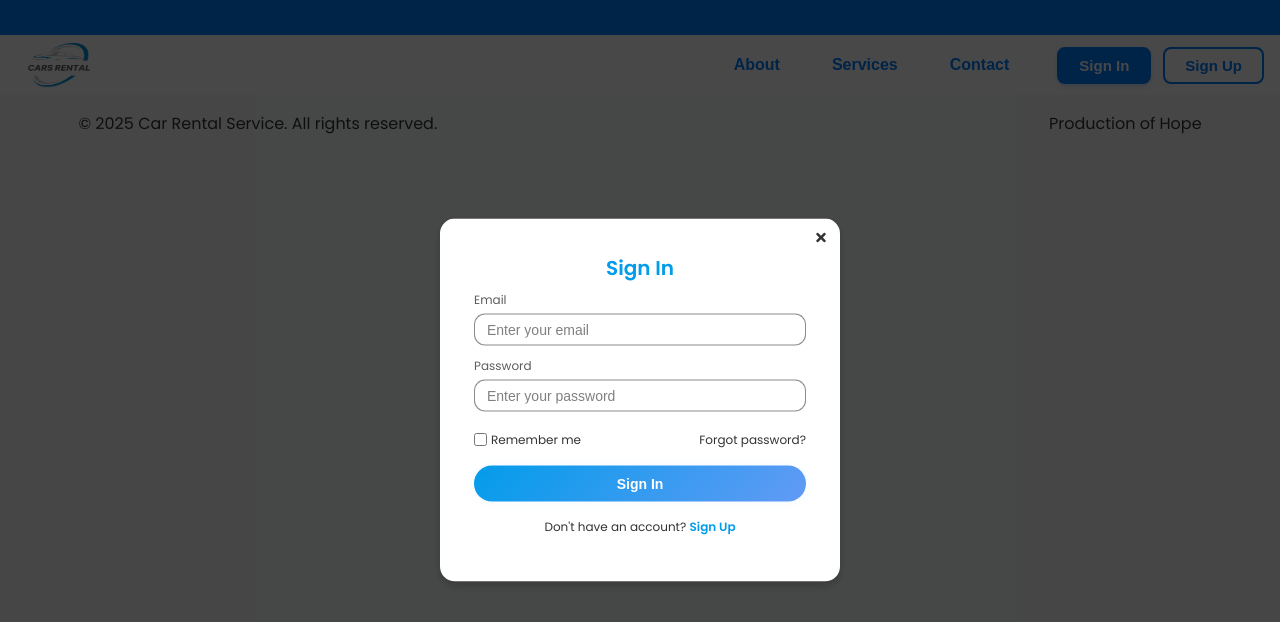
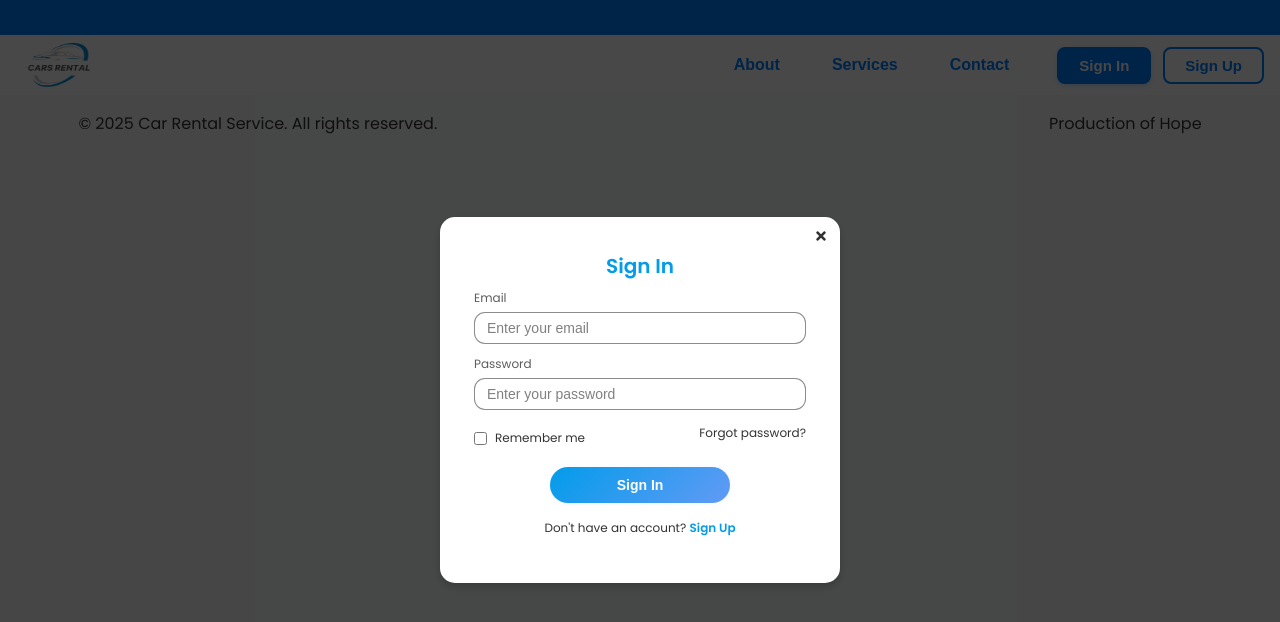
Before and after one commit to tyri0n11/WEB-APP-Car-Rental-Service, a React (Vite) app in the folder client/: page /auth in a window 1280 px wide. Both pictures are taken after a click on the button "Sign In". Shown: the top 622 px of the page. Built offline with nearby package versions, Linux system fonts and the light colour scheme; no server answers.

Commit message:
fix(auth): Adding highlight text box when user warning appears, fix the size of buttons.

```diff
--- a/client/src/components/pages/auth/AuthStyles.css
+++ b/client/src/components/pages/auth/AuthStyles.css
@@ -12,7 +12,8 @@
   z-index: 1000;
 }
 
-.signup-wrapper, .signin-wrapper {
+.signup-wrapper,
+.signin-wrapper {
   position: fixed;
   min-width: 400px;
   height: auto;
@@ -57,21 +58,26 @@
 .form-box .input-box {
   width: 100%;
 }
+
 .form-box {
   width: 100%;
   padding: 16px;
   overflow: hidden;
 }
+
 .form-box .name-box {
   display: flex;
   gap: 10px;
 }
+
 .form-box .name-box .input-box {
   width: 50%;
 }
+
 .form-box .name-box .input-box input {
   width: 100%;
 }
+
 .input-box label {
   font-size: 12px;
   display: block;
@@ -114,9 +120,17 @@
 .form-box .remember-forgot {
   display: flex;
   justify-content: space-between;
-  align-items: center;
+  align-items: flex-start;
   font-size: 12px;
   margin: 8px 0 12px;
+}
+
+.form-box .remember-forgot label {
+  display: flex;
+  align-items: center;
+  gap: 4px;
+  color: #333;
+  text-decoration: none;
 }
 
 .remember-forgot label input {
@@ -141,7 +155,8 @@
 }
 
 .form-box button {
-  width: 100%;
+  width: 180px;
+  /* Changed from 100% to fixed width */
   height: 36px;
   background: linear-gradient(135deg, #029cea, #629af5);
   border: none;
@@ -153,26 +168,56 @@
   font-weight: bold;
   transition: all 0.3s ease-in-out;
   color: white;
+  display: block;
+  margin: 0 auto;
+  /* Center the button */
 }
 
-.form-box .login-link, .form-box .register-link {
+.form-box button:hover {
+  background: linear-gradient(135deg, #0289d1, #4c84e5);
+  transform: scale(1.02);
+}
+
+.form-box button:disabled {
+  background: #cccccc;
+  cursor: not-allowed;
+  transform: none;
+}
+
+.button-box {
+  width: 100%;
+  display: flex;
+  justify-content: center;
+  margin: 15px 0;
+}
+
+.form-box .login-link,
+.form-box .register-link {
   font-size: 12px;
   text-align: center;
   margin: 16px 0 12px;
 }
 
-.login-link p, .register-link p {
+.login-link p,
+.register-link p {
   color: #333;
   text-decoration: none;
 }
 
-.login-link p span, .register-link p span {
+.login-link p span,
+.register-link p span {
   color: #029cea;
   text-decoration: none;
   font-weight: 600;
 }
 
-.login-link p span:hover, .register-link p span:hover {
+.login-link p span:hover,
+.register-link p span:hover {
   text-decoration: underline;
   cursor: pointer;
 }
+
+.input-box input.input-error {
+  border: 1.5px solid #e74c3c !important;
+  background: #fff6f6;
+}
--- a/client/src/components/pages/auth/signin/SignIn.tsx
+++ b/client/src/components/pages/auth/signin/SignIn.tsx
@@ -113,6 +113,7 @@ const SignIn: React.FC<{
                   value={email}
                   onChange={(e) => setEmail(e.target.value)}
                   disabled={isLoading}
+                  className={errors.email ? "input-error" : ""}
                 />
                 {errors.email && <div style={{ color: 'red', fontSize: 12, marginTop: 2 }}>{errors.email}</div>}
               </div>
@@ -125,6 +126,7 @@ const SignIn: React.FC<{
                   value={password}
                   onChange={(e) => setPassword(e.target.value)}
                   disabled={isLoading}
+                  className={errors.password ? "input-error" : ""}
                 />
                 {errors.password && <div style={{ color: 'red', fontSize: 12, marginTop: 2 }}>{errors.password}</div>}
               </div>
--- a/client/src/components/pages/auth/signup/SignUp.tsx
+++ b/client/src/components/pages/auth/signup/SignUp.tsx
@@ -147,6 +147,7 @@ const SignUp: React.FC<{
                     value={firstName}
                     onChange={(e) => setFirstName(e.target.value)}
                     disabled={isLoading}
+                    className={errors.firstName ? "input-error" : ""}
                   />
                   {errors.firstName && <div style={{ color: 'red', fontSize: 12, marginTop: 2 }}>{errors.firstName}</div>}
                 </div>
@@ -159,6 +160,7 @@ const SignUp: React.FC<{
                     value={lastName}
                     onChange={(e) => setLastName(e.target.value)}
                     disabled={isLoading}
+                    className={errors.lastName ? "input-error" : ""}
                   />
                   {errors.lastName && <div style={{ color: 'red', fontSize: 12, marginTop: 2 }}>{errors.lastName}</div>}
                 </div>
@@ -172,6 +174,7 @@ const SignUp: React.FC<{
                   value={email}
                   onChange={(e) => setEmail(e.target.value)}
                   disabled={isLoading}
+                  className={errors.email ? "input-error" : ""}
                 />
                 {errors.email && <div style={{ color: 'red', fontSize: 12, marginTop: 2 }}>{errors.email}</div>}
               </div>
@@ -184,6 +187,7 @@ const SignUp: React.FC<{
                   value={phoneNumber}
                   onChange={(e) => setPhoneNumber(e.target.value)}
                   disabled={isLoading}
+                  className={errors.phoneNumber ? "input-error" : ""}
                 />
                 {errors.phoneNumber && <div style={{ color: 'red', fontSize: 12, marginTop: 2 }}>{errors.phoneNumber}</div>}
               </div>
@@ -196,6 +200,7 @@ const SignUp: React.FC<{
                   value={password}
                   onChange={(e) => setPassword(e.target.value)}
                   disabled={isLoading}
+                  className={errors.password ? "input-error" : ""}
                 />
                 {errors.password && <div style={{ color: 'red', fontSize: 12, marginTop: 2 }}>{errors.password}</div>}
               </div>
@@ -208,12 +213,13 @@ const SignUp: React.FC<{
                   value={repassword}
                   onChange={(e) => setRepassword(e.target.value)}
                   disabled={isLoading}
+                  className={errors.repassword ? "input-error" : ""}
                 />
                 {errors.repassword && <div style={{ color: 'red', fontSize: 12, marginTop: 2 }}>{errors.repassword}</div>}
               </div>
 
-              <div className="remember-forgot">
-                <label>
+              <div className="remember-forgot" style={{ flexDirection: 'column', gap: '4px' }}>
+                <label style={{ marginBottom: '2px' }}>
                   <input
                     type="checkbox"
                     checked={isAgreed}
@@ -222,14 +228,23 @@ const SignUp: React.FC<{
                   />
                   I agree to the terms and policies
                 </label>
-              {errors.agree && (
-                <div style={{ color: 'red', fontSize: 12, marginTop: 6 }}>{errors.agree}</div>
-              )}
+                {errors.agree && (
+                  <div style={{
+                    color: 'red',
+                    fontSize: 12,
+                    display: 'block',
+                    marginTop: 0
+                  }}>
+                    {errors.agree}
+                  </div>
+                )}
               </div>
 
-              <button type="submit" disabled={isLoading}>
-                {isLoading ? 'Creating Account...' : 'Sign Up'}
-              </button>
+              <div className="button-box">
+                <button type="submit" disabled={isLoading}>
+                  {isLoading ? 'Creating Account...' : 'Sign Up'}
+                </button>
+              </div>
 
               <div className="login-link">
                 <p>
```
